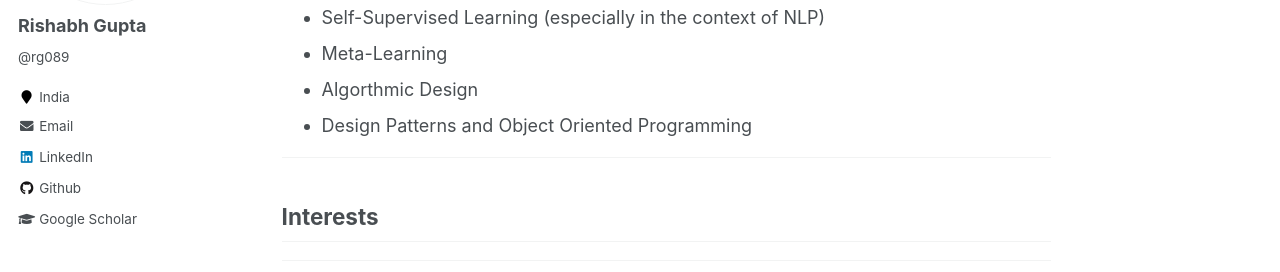
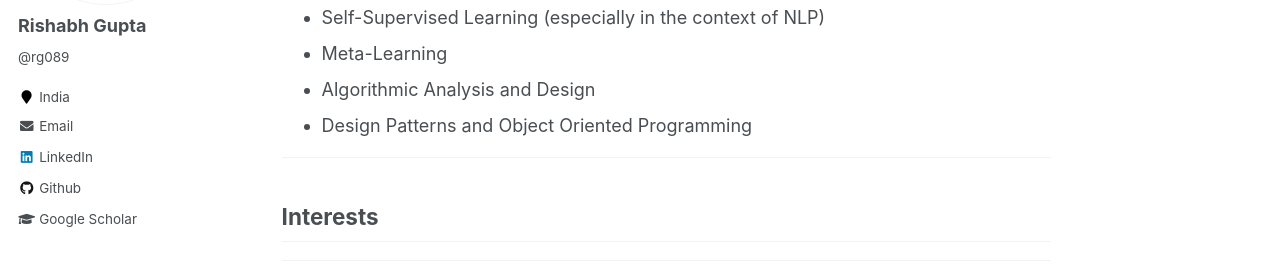
Before and after one commit to rg089/rg089.github.io, a Jekyll site: the page built from _pages/about.md, in a window 1280 px wide and 1353 px high. Shown: the part 288-560 px from the top of the window. Built offline with Jekyll 4.4.1, drawn with Linux system fonts in a browser that asks for light colours.

Commit message:
fixed speling mistake in about

```diff
--- a/_pages/about.md
+++ b/_pages/about.md
@@ -11,7 +11,7 @@ redirect_from:
 I'm Rishabh, a senior undergrad at **[IIIT-Delhi](https://www.iiitd.ac.in){:target="_blank"}**, where I'm pursuing Bachelors in Technology in Computer Science and Engineering (CSE). I'm an undergraduate researcher at the **[LCS2 Lab](https://lcs2.iiitd.edu.in/){:target="_blank"}** as well as the **[ADS-AI Lab](https://ads-ai.github.io/){:target="_blank"}** where I mainly work in the field of Natural Language Processing. My primary areas of interest (both research and engineering) currently are:
 - Self-Supervised Learning (especially in the context of NLP)
 - Meta-Learning
-- Algorthmic Design
+- Algorithmic Analysis and Design
 - Design Patterns and Object Oriented Programming
 
 ---
```
